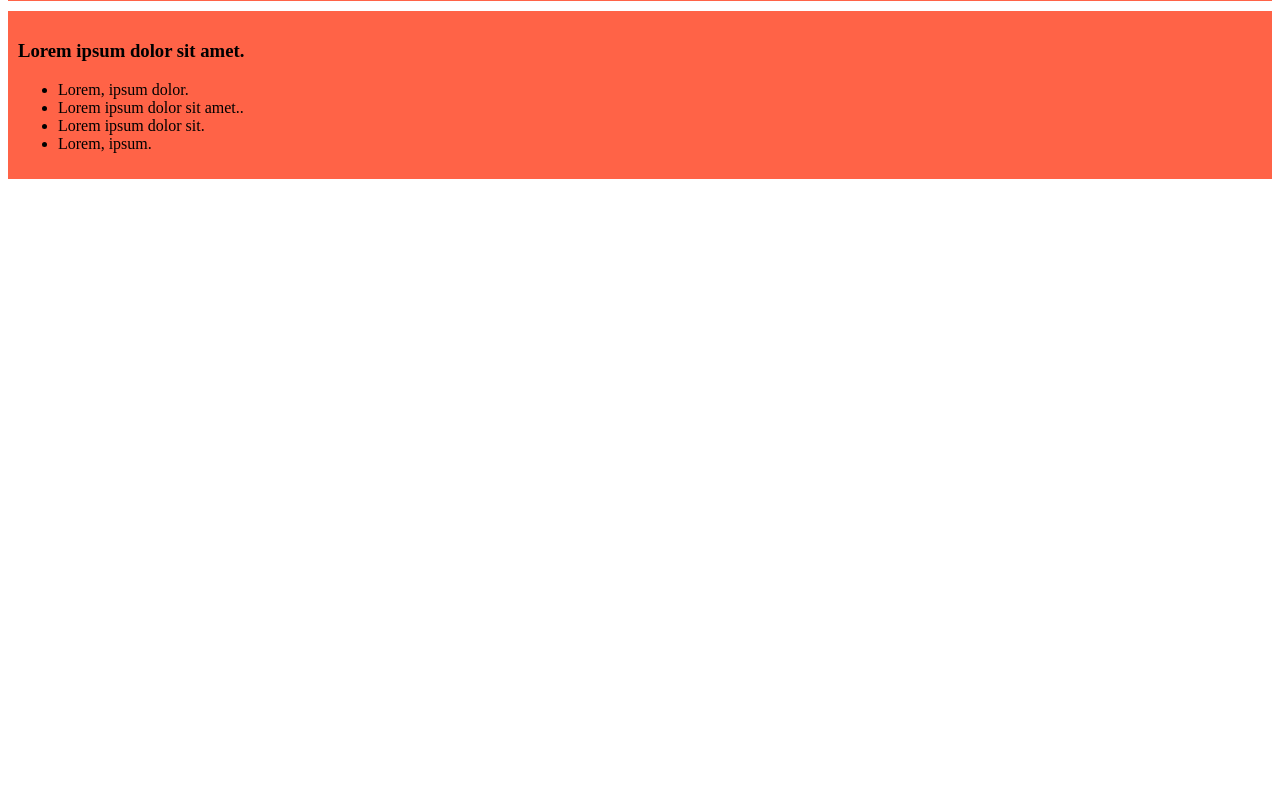
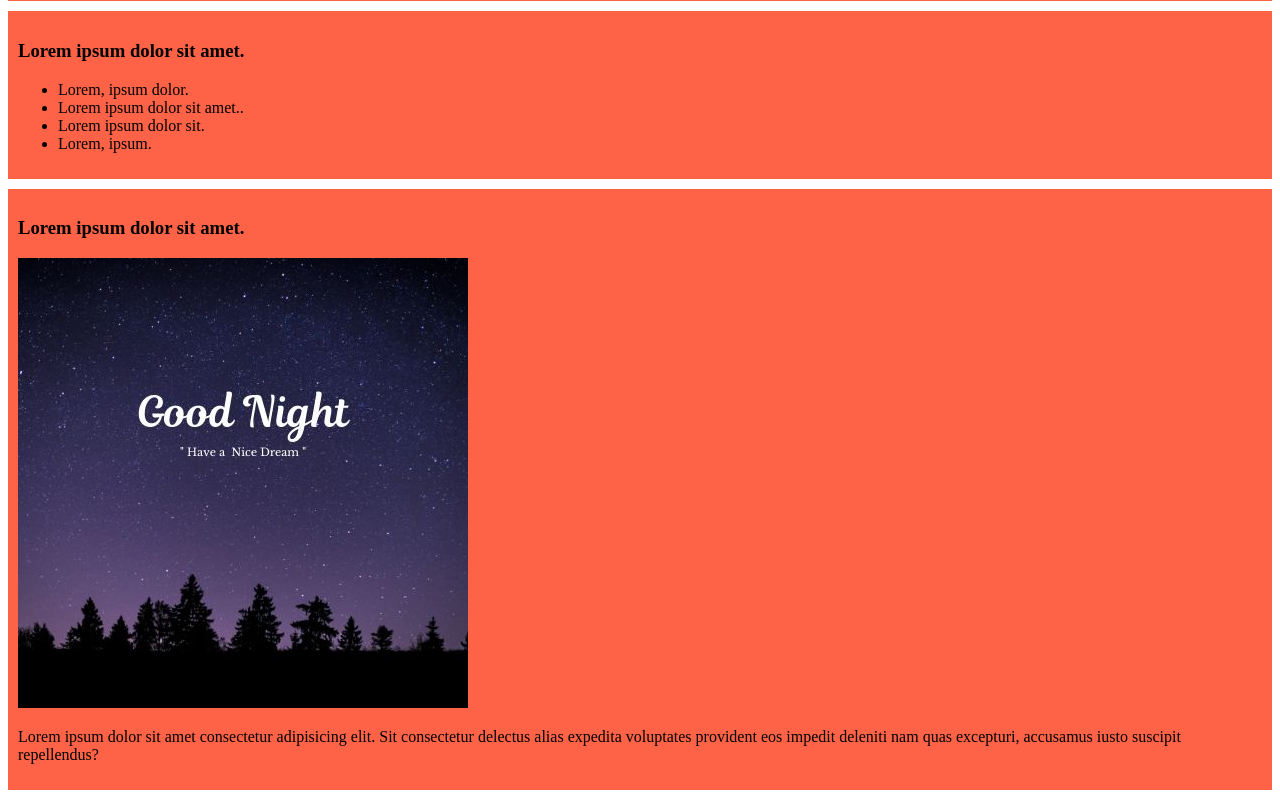
Before and after one commit to Imran-Hossain-Dev/prty, a plain HTML site: page index.html in a window 1280 px wide. Shown: the part 367-1167 px from the top of the page. Before the commit the page ends 800 px from the top, so only its background shows below. Drawn offline with Linux system fonts and the light colour scheme.

Commit message:
added the blog image

```diff
--- a/index.html
+++ b/index.html
@@ -28,6 +28,11 @@
             <li>Lorem, ipsum.</li>
         </ul>
     </div>
+    <div>
+        <h3>Lorem ipsum dolor sit amet.</h3>
+        <img src="images/blog.jpg" alt="">
+        <p>Lorem ipsum dolor sit amet consectetur adipisicing elit. Sit consectetur delectus alias expedita voluptates provident eos impedit deleniti nam quas excepturi, accusamus iusto suscipit repellendus?</p>
+    </div>
 
 </body>
 </html>
```
Also changed, not shown: images/blog.jpg (added).
